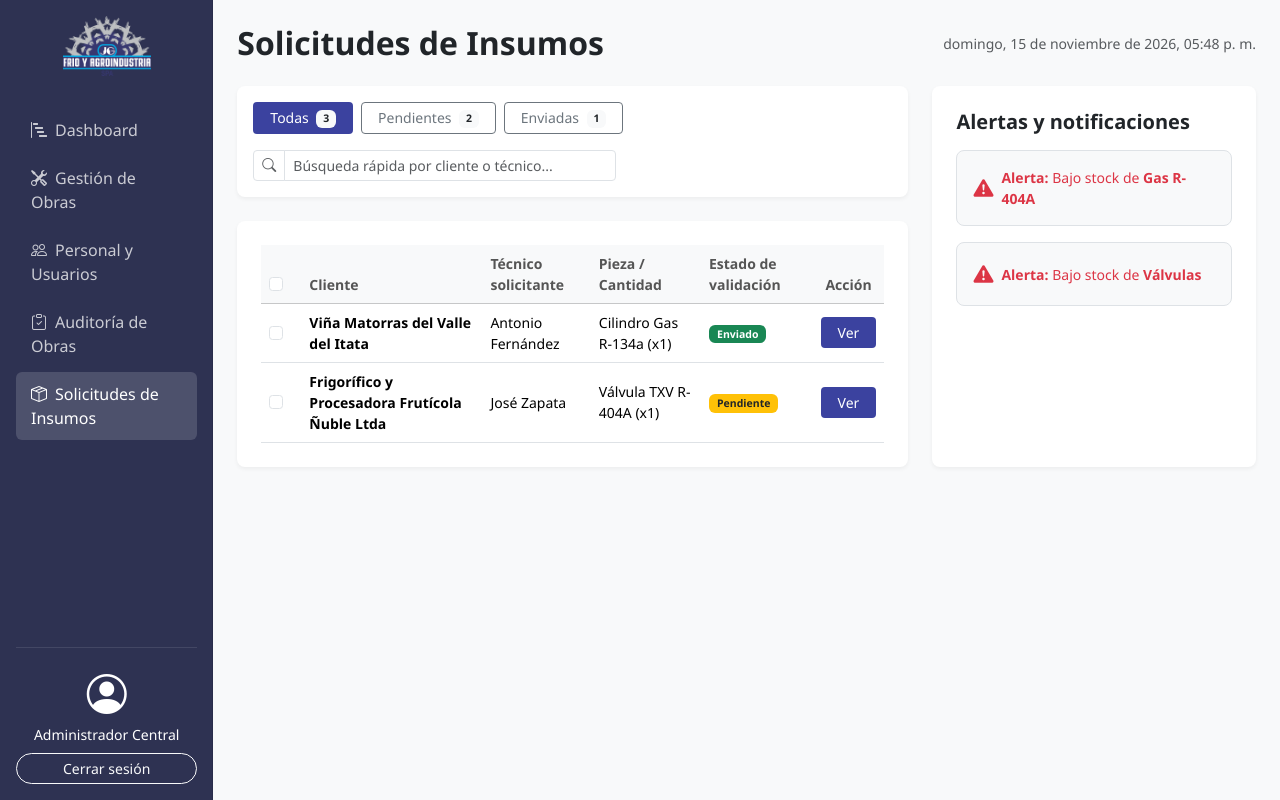
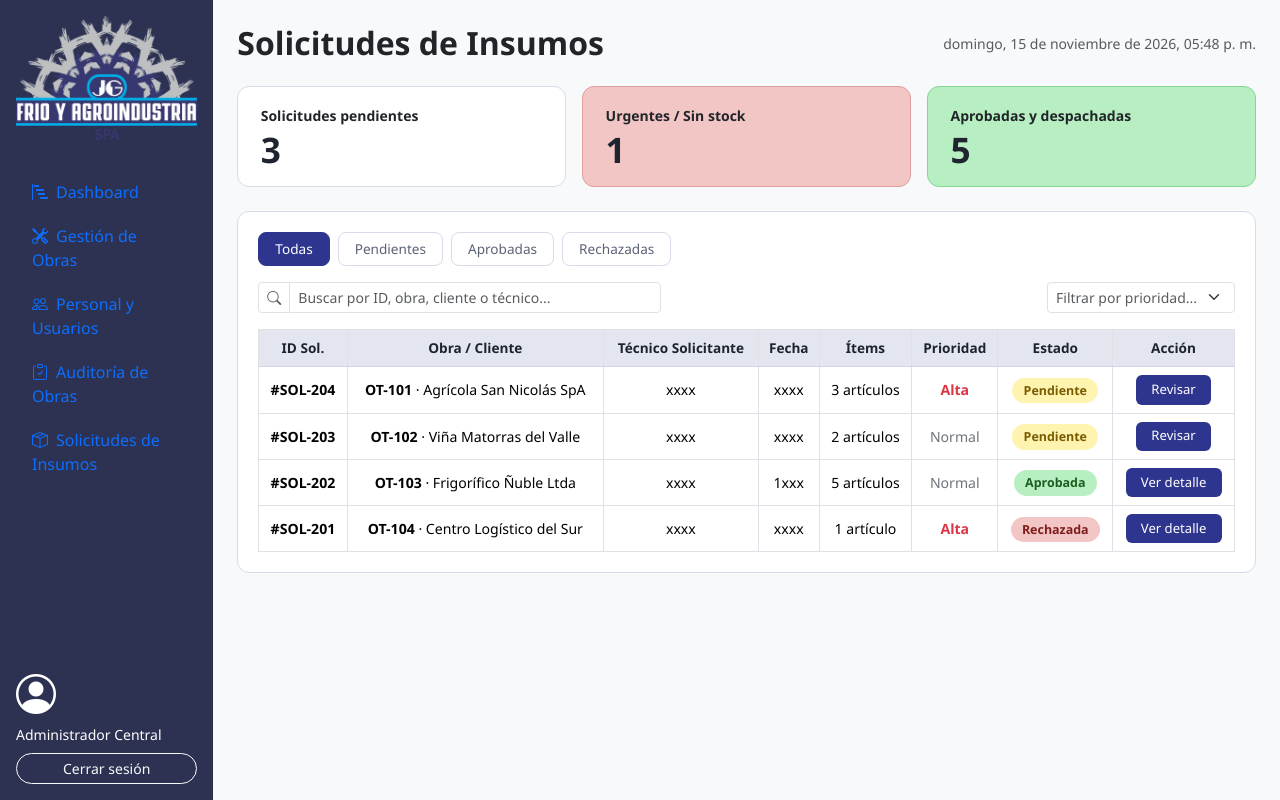
Before and after one commit to MarianMCPH/Proyecto-Gamma, a Django app: page /inventario/ in a window 1280 px wide. Run offline with Django 5.2, Linux system fonts and the light colour scheme.

Commit message:
Add files via upload
parte luciano

```diff
--- a/apps/inventario/templates/inventario/solicitudes_insumos.html
+++ b/apps/inventario/templates/inventario/solicitudes_insumos.html
@@ -1,236 +1,247 @@
+<!-- codigo agregado por Luciano -->
 
-{% extends "base_admin.html" %}
+{% extends 'base_admin.html' %}
 {% load static %}
+
+{% block title %}Solicitudes de Insumos - Frío y Agroindustria SpA{% endblock %}
 
 {% block page_title %}Solicitudes de Insumos{% endblock %}
 
 {% block content %}
+<style>
+    .kpi-card {
+        border-radius: 12px;
+        padding: 1.1rem 1.4rem;
+        border: 1.5px solid #d5dbe8;
+        background: #fff;
+    }
+    .kpi-card.pendiente {
+        background-color: #fff9db;
+        border-color: #f3d97c;
+    }
+    .kpi-card.observacion {
+        background-color: #f3c6c6;
+        border-color: #e09e9e;
+    }
+    .kpi-card.aprobada {
+        background-color: #b8efc2;
+        border-color: #84d694;
+    }
+    .kpi-number {
+        font-size: 2.2rem;
+        font-weight: 600;
+        line-height: 1.1;
+        color: #1f2430;
+    }
+    .panel-tabla {
+        background: #fff;
+        border: 1.5px solid #d5dbe8;
+        border-radius: 12px;
+        padding: 1.25rem;
+    }
+    .tab-filtro {
+        border: 1px solid #d5dbe8;
+        background: #fff;
+        color: #5a6275;
+        border-radius: 8px;
+        padding: 0.35rem 1rem;
+        font-size: 0.85rem;
+        font-weight: 500;
+        cursor: pointer;
+    }
+    .tab-filtro.active {
+        background-color: #2E358F;
+        color: #fff;
+        border-color: #2E358F;
+    }
+    .table-fyag thead th {
+        background-color: #e3e6ee;
+        color: #1e2330;
+        font-weight: 700;
+        font-size: 0.85rem;
+        border-bottom: 1.5px solid #cfd5e6;
+        text-align: center;
+    }
+    .table-fyag tbody td {
+        vertical-align: middle;
+        text-align: center;
+        font-size: 0.88rem;
+    }
+    .pill-aprobada { background: #b8efc2; color: #1b5e20; padding: 0.35em 0.9em; border-radius: 50rem; font-weight: 600; font-size: 0.78rem; }
+    .pill-pendiente { background: #fff3b0; color: #7a5c00; padding: 0.35em 0.9em; border-radius: 50rem; font-weight: 600; font-size: 0.78rem; }
+    .pill-rechazada { background: #f3c6c6; color: #7f1d1d; padding: 0.35em 0.9em; border-radius: 50rem; font-weight: 600; font-size: 0.78rem; }
+    .btn-detalle {
+        background-color: #2E358F;
+        color: #fff;
+        border-radius: 6px;
+        padding: 0.3rem 0.95rem;
+        font-size: 0.82rem;
+        text-decoration: none;
+        display: inline-block;
+    }
+    .btn-detalle:hover {
+        background-color: #20266b;
+        color: #fff;
+    }
+</style>
 
-<!-- Estilos personalizados -->
-<link rel="stylesheet" href="{% static 'css/gestion_obras.css' %}">
-
-<!-- Contenedor principal -->
-<div id="contenedorSolicitudes"
-     data-url-volver="{% url 'inventario:solicitudes' %}">
-
-    <div class="row g-4">
-
-        <!-- Columna izquierda: Tabla y filtros -->
-        <div class="col-lg-8">
-
-            <div class="card-custom p-3 mb-4">
-
-                <!-- Pestañas de estado -->
-                <div class="d-flex flex-wrap justify-content-between align-items-center gap-3 mb-3">
-
-                    <div class="d-flex align-items-center flex-wrap gap-2">
-
-                        <button type="button"
-                                class="btn btn-sm text-white px-3"
-                                style="background-color: #3b429f;">
-                            Todas
-                            <span class="badge bg-light text-dark ms-1">3</span>
-                        </button>
-
-                        <button type="button"
-                                class="btn btn-sm btn-outline-secondary px-3">
-                            Pendientes
-                            <span class="badge bg-light text-dark ms-1">2</span>
-                        </button>
-
-                        <button type="button"
-                                class="btn btn-sm btn-outline-secondary px-3">
-                            Enviadas
-                            <span class="badge bg-light text-dark ms-1">1</span>
-                        </button>
-
+<!-- TARJETAS KPI SUPERIORES -->
+<div class="row g-3 mb-4">
+    <div class="col-md-4">
+        <div class="kpi-card">
+            <div class="small fw-semibold text-dark mb-1">Solicitudes pendientes</div>
+            <div class="kpi-number">3</div>
+        </div>
+    </div>
+    <div class="col-md-4">
+        <div class="kpi-card observacion">
+            <div class="small fw-semibold text-dark mb-1">Urgentes / Sin stock</div>
+            <div class="kpi-number">1</div>
+        </div>
+    </div>
+    <div class="col-md-4">
+        <div class="kpi-card aprobada">
+            <div class="small fw-semibold text-dark mb-1">Aprobadas y despachadas</div>
+            <div class="kpi-number">5</div>
+        </div>
     </div>
 </div>
 
-                <!-- Búsqueda rápida -->
-                <div class="row">
-
-                    <div class="col-md-7">
-
-                        <div class="input-group input-group-sm">
-
-                            <span class="input-group-text bg-white">
-                                <i class="bi bi-search text-muted"></i>
-                            </span>
-
-                            <input type="text"
-                                   class="form-control"
-                                   placeholder="Búsqueda rápida por cliente o técnico...">
-
+<!-- CONTENEDOR DE FILTROS Y TABLA -->
+<div class="panel-tabla">
+    <!-- Pestañas de estado -->
+    <div class="d-flex flex-wrap gap-2 mb-3">
+        <button type="button" class="tab-filtro active" data-estado="todas">Todas</button>
+        <button type="button" class="tab-filtro" data-estado="pendiente">Pendientes</button>
+        <button type="button" class="tab-filtro" data-estado="aprobada">Aprobadas</button>
+        <button type="button" class="tab-filtro" data-estado="rechazada">Rechazadas</button>
     </div>
 
+    <!-- Buscador-->
+    <div class="row g-2 mb-3 justify-content-between">
+        <div class="col-md-5">
+            <div class="input-group input-group-sm">
+                <span class="input-group-text bg-white text-muted"><i class="bi bi-search"></i></span>
+                <input type="text" id="buscadorSolicitudes" class="form-control" placeholder="Buscar por ID, obra, cliente o técnico...">
+            </div>
+        </div>
+        <div class="col-md-auto">
+            <select id="filtroPrioridad" class="form-select form-select-sm text-muted">
+                <option value="">Filtrar por prioridad...</option>
+                <option value="Alta">Prioridad Alta</option>
+                <option value="Normal">Prioridad Normal</option>
+            </select>
+        </div>
     </div>
 
+    <!-- Tabla principal -->
+    <div class="table-responsive">
+        <table class="table table-bordered table-hover table-fyag mb-0" id="tablaSolicitudes">
+            <thead>
+                <tr>
+                    <th>ID Sol.</th>
+                    <th>Obra / Cliente</th>
+                    <th>Técnico Solicitante</th>
+                    <th>Fecha</th>
+                    <th>Ítems</th>
+                    <th>Prioridad</th>
+                    <th>Estado</th>
+                    <th>Acción</th>
+                </tr>
+            </thead>
+            <tbody>
+                <tr data-estado="pendiente" data-prioridad="Alta">
+                    <td class="fw-semibold">#SOL-204</td>
+                    <td><strong>OT-101</strong> · Agrícola San Nicolás SpA</td>
+                    <td>xxxx</td>
+                    <td>xxxx</td>
+                    <td>3 artículos</td>
+                    <td><span class="text-danger fw-bold">Alta</span></td>
+                    <td><span class="pill-pendiente">Pendiente</span></td>
+                    <td>
+                        <a href="{% url 'inventario:detalle_solicitud' %}" class="btn-detalle">Revisar</a>
+                    </td>
+                </tr>
+                <tr data-estado="pendiente" data-prioridad="Normal">
+                    <td class="fw-semibold">#SOL-203</td>
+                    <td><strong>OT-102</strong> · Viña Matorras del Valle</td>
+                    <td>xxxx</td>
+                    <td>xxxx</td>
+                    <td>2 artículos</td>
+                    <td><span class="text-secondary">Normal</span></td>
+                    <td><span class="pill-pendiente">Pendiente</span></td>
+                    <td>
+                        <a href="{% url 'inventario:detalle_solicitud' %}" class="btn-detalle">Revisar</a>
+                    </td>
+                </tr>
+                <tr data-estado="aprobada" data-prioridad="Normal">
+                    <td class="fw-semibold">#SOL-202</td>
+                    <td><strong>OT-103</strong> · Frigorífico Ñuble Ltda</td>
+                    <td>xxxx</td>
+                    <td>1xxx</td>
+                    <td>5 artículos</td>
+                    <td><span class="text-secondary">Normal</span></td>
+                    <td><span class="pill-aprobada">Aprobada</span></td>
+                    <td>
+                        <a href="{% url 'inventario:detalle_solicitud' %}" class="btn-detalle">Ver detalle</a>
+                    </td>
+                </tr>
+                <tr data-estado="rechazada" data-prioridad="Alta">
+                    <td class="fw-semibold">#SOL-201</td>
+                    <td><strong>OT-104</strong> · Centro Logístico del Sur</td>
+                    <td>xxxx</td>
+                    <td>xxxx</td>
+                    <td>1 artículo</td>
+                    <td><span class="text-danger fw-bold">Alta</span></td>
+                    <td><span class="pill-rechazada">Rechazada</span></td>
+                    <td>
+                        <a href="{% url 'inventario:detalle_solicitud' %}" class="btn-detalle">Ver detalle</a>
+                    </td>
+                </tr>
+            </tbody>
+        </table>
+    </div>
 </div>
 
-            </div>
+<script>
+document.addEventListener("DOMContentLoaded", function () {
+    const tabs = document.querySelectorAll(".tab-filtro");
+    const buscador = document.getElementById("buscadorSolicitudes");
+    const filtroPrioridad = document.getElementById("filtroPrioridad");
+    const filas = document.querySelectorAll("#tablaSolicitudes tbody tr");
 
-            <!-- Tabla de solicitudes -->
-            <div class="card-custom p-4">
+    let estadoActivo = "todas";
 
-                <div class="table-responsive">
+    function filtrarTabla() {
+        const texto = buscador.value.toLowerCase();
+        const prioridad = filtroPrioridad.value;
 
-                    <table class="table table-hover align-middle mb-0 small">
+        filas.forEach(fila => {
+            const estadoFila = fila.getAttribute("data-estado");
+            const prioridadFila = fila.getAttribute("data-prioridad");
+            const contenidoFila = fila.textContent.toLowerCase();
 
-                        <thead class="table-light text-secondary">
+            const coincideEstado = (estadoActivo === "todas" || estadoFila === estadoActivo);
+            const coincideTexto = contenidoFila.includes(texto);
+            const coincidePrioridad = (prioridad === "" || prioridadFila === prioridad);
 
-                            <tr>
-                                <th style="width: 40px;">
-                                    <input type="checkbox" class="form-check-input">
-                                </th>
+            fila.style.display = (coincideEstado && coincideTexto && coincidePrioridad) ? "" : "none";
+        });
+    }
 
-                                <th>Cliente</th>
-                                <th>Técnico solicitante</th>
-                                <th>Pieza / Cantidad</th>
-                                <th>Estado de validación</th>
-                                <th class="text-center">Acción</th>
-                            </tr>
+    tabs.forEach(tab => {
+        tab.addEventListener("click", function () {
+            tabs.forEach(t => t.classList.remove("active"));
+            this.classList.add("active");
+            estadoActivo = this.getAttribute("data-estado");
+            filtrarTabla();
+        });
+    });
 
-                        </thead>
+    buscador.addEventListener("input", filtrarTabla);
+    filtroPrioridad.addEventListener("change", filtrarTabla);
+});
+</script>
+{% endblock %}
 
-                        <tbody>
-
-                            <!-- Solicitud 15 -->
-                            <tr>
-
-                                <td>
-                                    <input type="checkbox" class="form-check-input">
-                                </td>
-
-                                <td class="fw-semibold">
-                                    Viña Matorras del Valle del Itata
-                                </td>
-
-                                <td>Antonio Fernández</td>
-
-                                <td>Cilindro Gas R-134a (x1)</td>
-
-                                <td>
-                                    <span class="badge bg-success px-2 py-1">
-                                        Enviado
-                                    </span>
-                                </td>
-
-                                <td class="text-center">
-
-                                    <button type="button"
-                                            class="btn btn-sm text-white px-3 py-1 btn-ver-detalle"
-                                            style="background-color: #3b429f;"
-                                            data-solicitud="15"
-                                            data-cliente="Viña Matorras del Valle del Itata"
-                                            data-tecnico="Antonio Fernández"
-                                            data-descripcion="Rotura de diafragma en válvula termostática en túnel de frío (riesgo en fruta de exportación)"
-                                            data-disponibilidad="4 unidades en estantería (Stock suficiente)"
-                                            data-img="https://images.unsplash.com/photo-1581092160607-ee22621dd758?w=400">
-
-                                        Ver
-
-                                    </button>
-
-                                </td>
-
-                            </tr>
-
-                            <!-- Solicitud 16 -->
-                            <tr>
-
-                                <td>
-                                    <input type="checkbox" class="form-check-input">
-                                </td>
-
-                                <td class="fw-semibold">
-                                    Frigorífico y Procesadora Frutícola Ñuble Ltda
-                                </td>
-
-                                <td>José Zapata</td>
-
-                                <td>Válvula TXV R-404A (x1)</td>
-
-                                <td>
-                                    <span class="badge bg-warning text-dark px-2 py-1">
-                                        Pendiente
-                                    </span>
-                                </td>
-
-                                <td class="text-center">
-
-                                    <button type="button"
-                                            class="btn btn-sm text-white px-3 py-1 btn-ver-detalle"
-                                            style="background-color: #3b429f;"
-                                            data-solicitud="16"
-                                            data-cliente="Frigorífico y Procesadora Frutícola Ñuble Ltda"
-                                            data-tecnico="José Zapata"
-                                            data-descripcion="Fuga detectada en línea de líquido principal durante ciclo de mantención."
-                                            data-disponibilidad="1 unidad disponible en bodega central."
-                                            data-img="https://images.unsplash.com/photo-1581092335397-9583fe92d232?w=400">
-
-                                        Ver
-
-                                    </button>
-
-                                </td>
-
-                            </tr>
-
-                        </tbody>
-
-                    </table>
-
-                </div>
-
-            </div>
-
-        </div>
-
-        <!-- Columna derecha: Alertas y notificaciones -->
-        <div class="col-lg-4">
-
-            <div class="card-custom p-4 h-100">
-
-                <h5 class="fw-bold text-dark mb-3">
-                    Alertas y notificaciones
-                </h5>
-
-                <div class="d-flex flex-column gap-3">
-
-                    <div class="p-3 border rounded-3 bg-light text-danger small d-flex align-items-center gap-2">
-
-                        <i class="bi bi-exclamation-triangle-fill fs-5"></i>
-
-                        <div>
-                            <strong>Alerta:</strong>
-                            Bajo stock de <strong>Gas R-404A</strong>
-                        </div>
-
-                    </div>
-
-                    <div class="p-3 border rounded-3 bg-light text-danger small d-flex align-items-center gap-2">
-
-                        <i class="bi bi-exclamation-triangle-fill fs-5"></i>
-
-                        <div>
-                            <strong>Alerta:</strong>
-                            Bajo stock de <strong>Válvulas</strong>
-                        </div>
-
-                    </div>
-
-                </div>
-
-            </div>
-
-        </div>
-
-    </div>
-
-</div>
-
-<!-- Script para gestionar el detalle, aprobación y zoom -->
-<script src="{% static 'js/solicitudes.js' %}"></script>
-
-{% endblock %}
+<!-- fin codigo agregado por Luciano -->
```
Also changed, not shown: apps/inventario/templates/inventario/detalle_solicitud.html (added, +159 -0 lines). Lines whose indentation alone changed are shown as unchanged.
